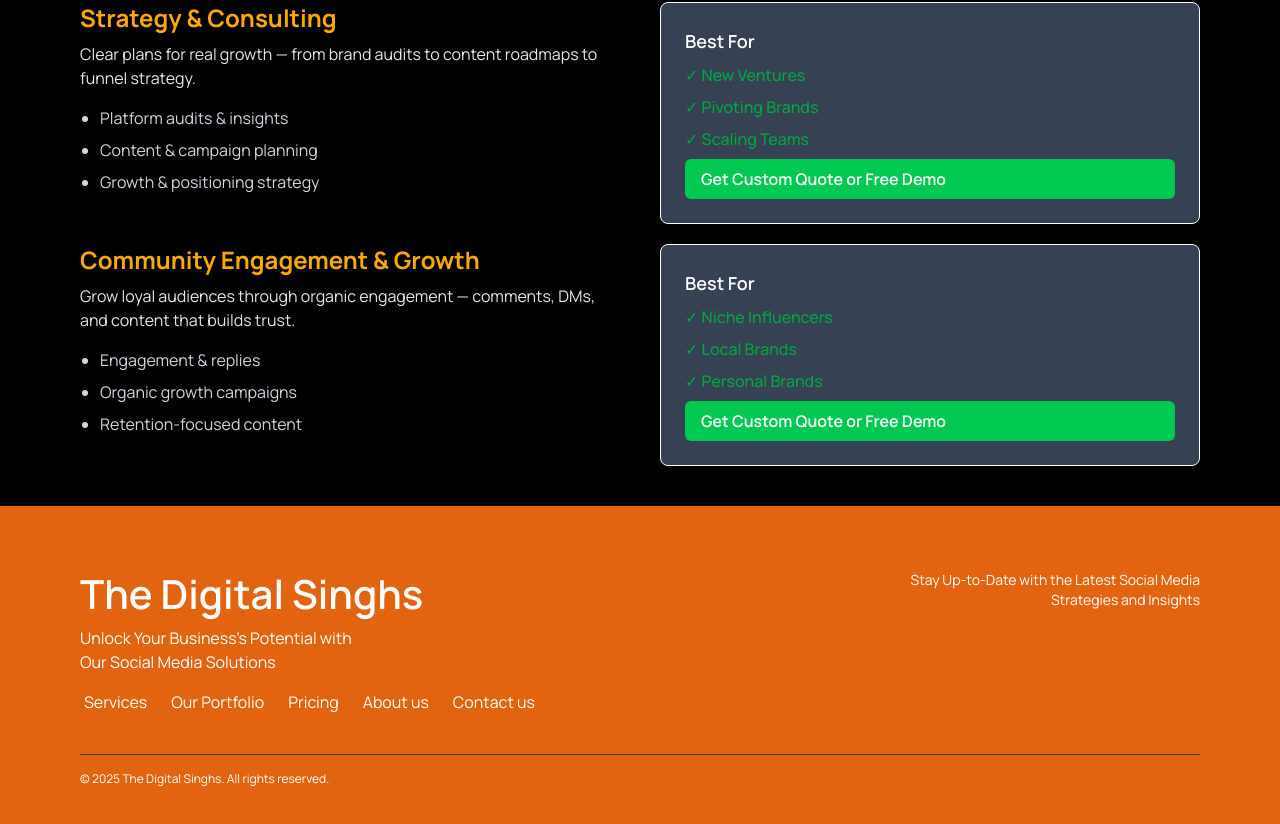
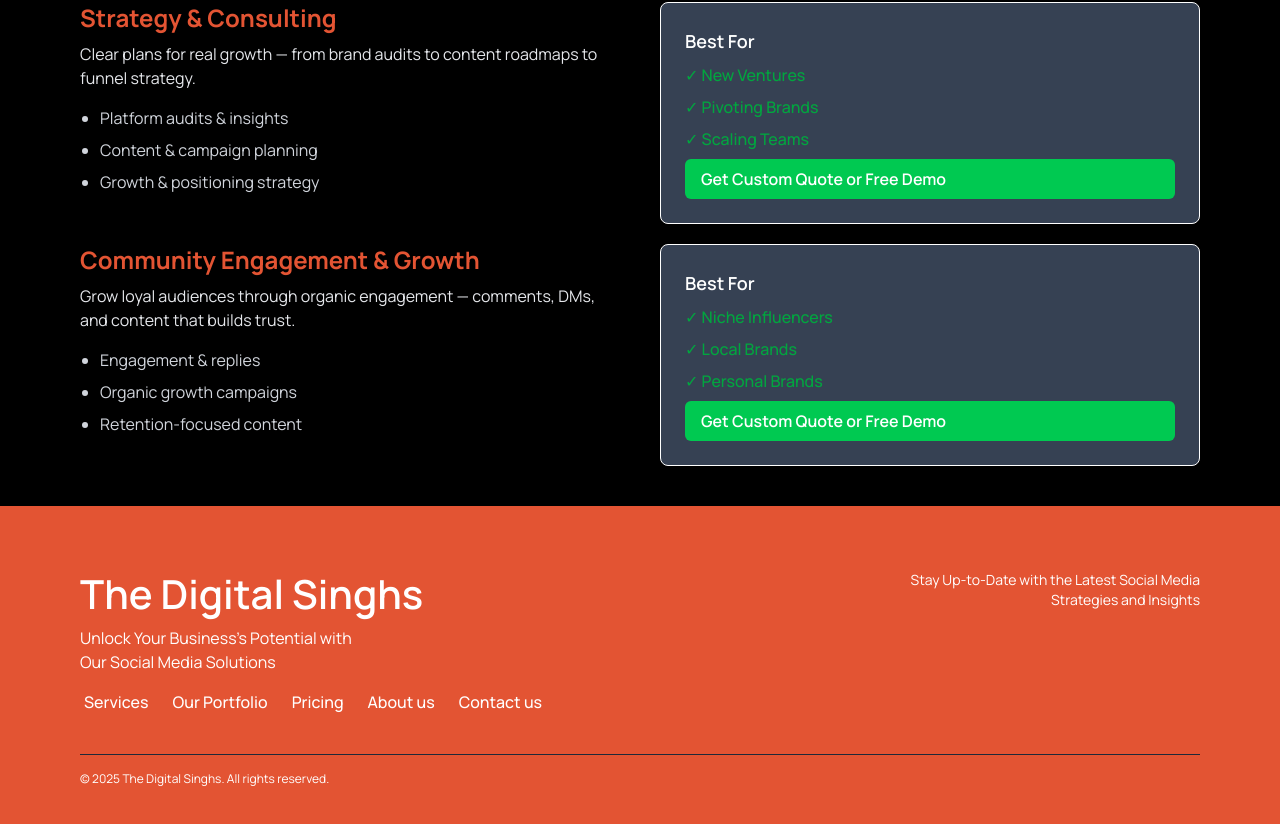
Before and after one commit to Devoptiv01/the-digital-singhs, a Next.js app: page /pricing in a window 1280 px wide. Shown: the part 950-1774 px from the top of the page. Built offline with nearby package versions, Linux system fonts and the light colour scheme.

Commit message:
minor chnages on client review

```diff
--- a/src/app/globals.css
+++ b/src/app/globals.css
@@ -29,8 +29,9 @@
   /* --color-light-orange: #d16c2a;  */
   /* --color-dark-orange: #E26310;     */
 
-  --color-light-orange: #FFAA33;
---color-dark-orange: #fda900;
+  --color-extra-light-orange: #ff7c5e;
+  --color-light-orange: #ff6744;
+  --color-dark-orange: #e35433;
 
 }
 
--- a/src/app/page.tsx
+++ b/src/app/page.tsx
@@ -26,9 +26,9 @@
         <OurServices />
         <BusinessGrowth />
         <WhyChooseUs />
-        <PortfolioGrid />
+        {/* <PortfolioGrid /> */}
         <Testimonials />
-        <CaseStudy />
+        {/* <CaseStudy /> */}
         {/* <BlogPostGrid/> */}
         <ContactSection />
       </div>
--- a/src/app/pricing/page.tsx
+++ b/src/app/pricing/page.tsx
@@ -173,7 +173,7 @@
               </li>
             ))}
           </ul>
-          <Link href={'/contact-us'} className=" bg-green-500 group-hover:scale-105 group-hover:bg- dark-orange group-hover:text-white duration-500 text-white px-4 py-2 rounded-md font-semibold">
+          <Link href={'/contact-us'} className=" bg-green-500 group-hover:bg-green-700  group-hover:scale-105 group-hover:bg- dark-orange group-hover:text-white duration-500 text-white px-4 py-2 rounded-md font-semibold">
             Get Custom Quote or Free Demo
           </Link>
         </div>
--- a/src/components/Footer/Footer.tsx
+++ b/src/components/Footer/Footer.tsx
@@ -13,7 +13,7 @@
   }, [])
 
   return (
-    <footer className="bg-[#E26310] text-white px-4 sm:px-20 py-8 md:py-16 text-sm">
+    <footer className="bg-dark-orange text-white px-4 sm:px-20 py-8 md:py-16 text-sm">
       <div className="max-w-7xl mx-auto grid grid-cols-1 md:grid-cols-2 gap-8">
         {/* Left Section */}
         <motion.div
@@ -27,11 +27,11 @@
             Our Social Media Solutions
           </p>
           <div className="flex flex-wrap gap-4 text-base">
-            <Link className='hover:text-light-orange hover:bg-white px-1 rounded-lg duration-500' href="/services">Services</Link>
-            <Link className='hover:text-light-orange hover:bg-white px-1 rounded-lg duration-500' href="/our-portfolio">Our Portfolio</Link>
-            <Link className='hover:text-light-orange hover:bg-white px-1 rounded-lg duration-500' href="/pricing">Pricing</Link>
-            <Link className='hover:text-light-orange hover:bg-white px-1 rounded-lg duration-500' href="/about-us">About us</Link>
-            <Link className='hover:text-light-orange hover:bg-white px-1 rounded-lg duration-500' href="/contact-us">Contact us</Link>
+            <Link className='hover:text-light-orange hover:bg-white px-1 rounded-lg duration-500 font-medium' href="/services">Services</Link>
+            <Link className='hover:text-light-orange hover:bg-white px-1 rounded-lg duration-500 font-medium' href="/our-portfolio">Our Portfolio</Link>
+            <Link className='hover:text-light-orange hover:bg-white px-1 rounded-lg duration-500 font-medium' href="/pricing">Pricing</Link>
+            <Link className='hover:text-light-orange hover:bg-white px-1 rounded-lg duration-500 font-medium' href="/about-us">About us</Link>
+            <Link className='hover:text-light-orange hover:bg-white px-1 rounded-lg duration-500 font-medium' href="/contact-us">Contact us</Link>
             {/* <Link href="#">Privacy</Link> */}
           </div>
         </motion.div>
@@ -64,7 +64,7 @@
       </div>
 
       <motion.div
-        className="mt-10 border-t border-gray-700 pt-4 flex flex-col md:flex-row justify-between  text-xs max-w-[1500px] mx-auto"
+        className="mt-10 border-t border-gray-800 pt-4 flex flex-col md:flex-row justify-between  text-xs max-w-[1500px] mx-auto"
         initial={{ opacity: 0 }}
         animate={{ opacity: 1 }}
         transition={{ delay: 0.4, duration: 0.5 }}
--- a/src/components/header/Header.tsx
+++ b/src/components/header/Header.tsx
@@ -52,12 +52,12 @@
                   </Link>
                   <div className="w-0 h-[2px] rounded-full group-hover:w-full duration-300 bg-dark-orange"></div>
                 </li> */}
-                <li className="w-full min-w-[100px] flex flex-col mt-1  items-center gap-1 group duration-300 cursor-pointer">
+                {/* <li className="w-full min-w-[100px] flex flex-col mt-1  items-center gap-1 group duration-300 cursor-pointer">
                   <Link href={"/our-portfolio"} className=" w-full min-w-[80px]">
                     Our Portfolio
                   </Link>
                   <div className="w-0 h-[2px] rounded-full group-hover:w-full duration-300 bg-dark-orange"></div>
-                </li>
+                </li> */}
                 <li className="w-full min-w-16 flex flex-col mt-1  items-center gap-1 group duration-300 cursor-pointer">
                   <Link href={"/about-us"}>
                   About us
@@ -120,7 +120,7 @@
               {[
                 { href: "/services", label: "services" },
                 { href: "/pricing", label: "Pricing" },
-                { href: "/our-portfolio", label: "Our Portfolio" },
+                // { href: "/our-portfolio", label: "Our Portfolio" },
                 { href: "/about-us", label: "about" },
                 { href: "/contact-us", label: "Contact Us" },
               ].map(({ href, label }) => (
```
